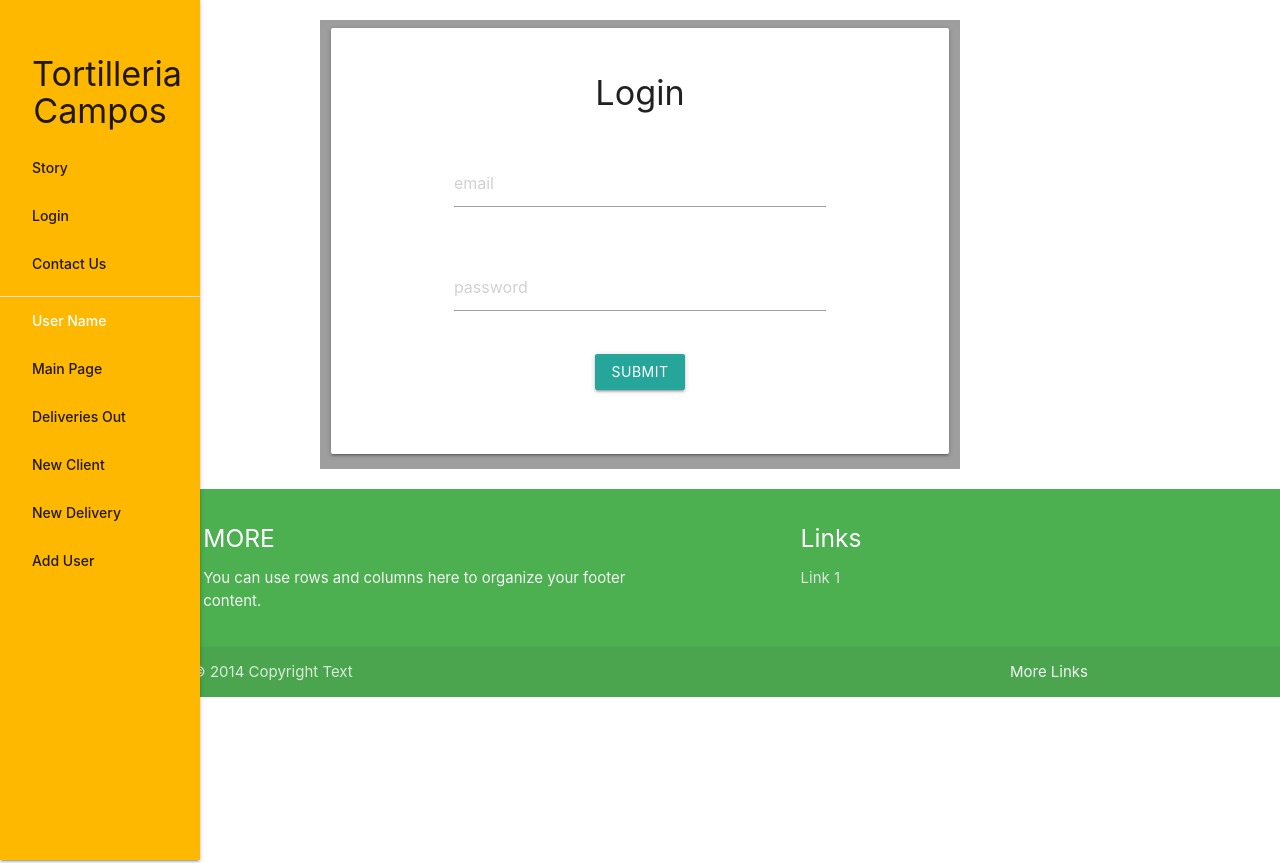
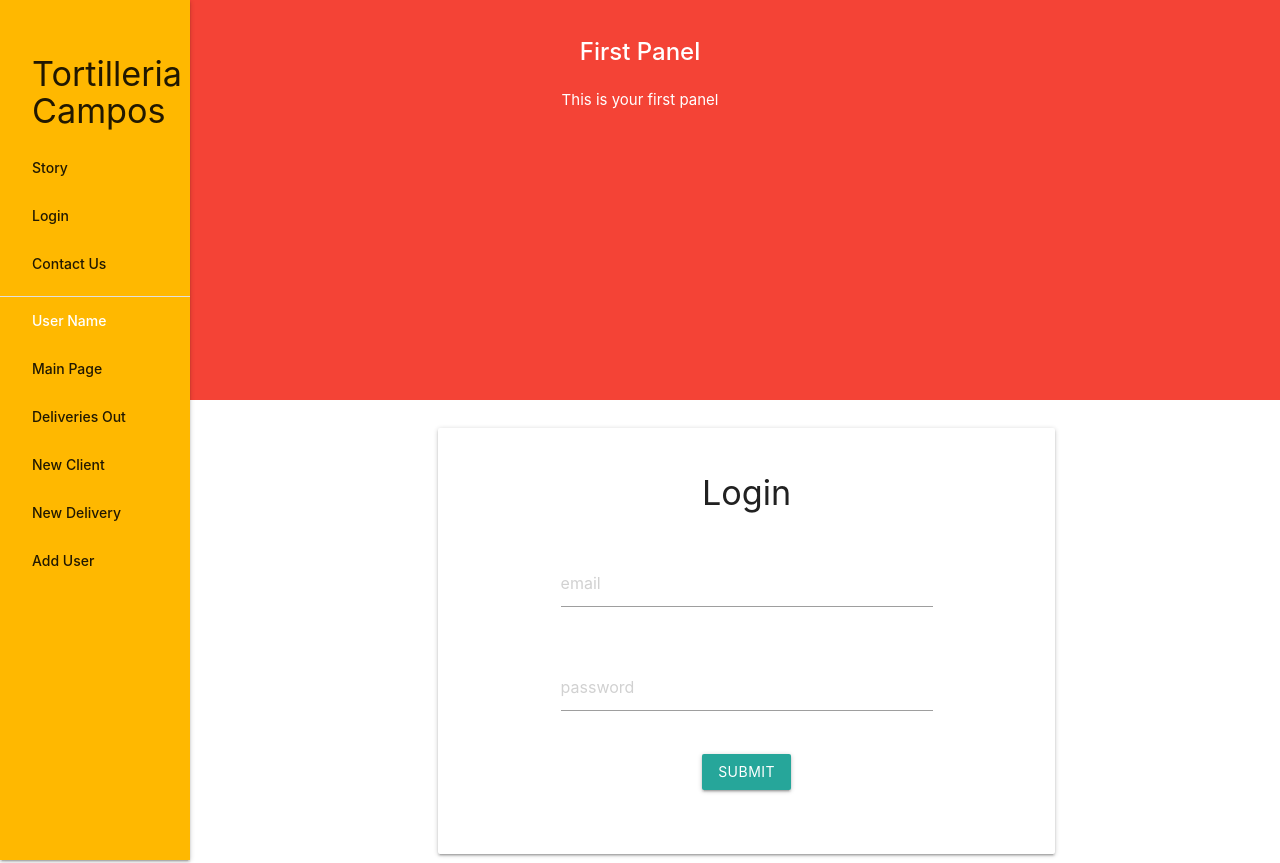
Before and after one commit to Surge3216/TortilleriaCampos, a React (Create React App) app in the folder tortilla/: page /login in a window 1280 px wide. Shown: the top 863 px of the page. Before the commit the page ends 800 px from the top, so only its background shows below. Built offline with nearby package versions, Linux system fonts and the light colour scheme.

Commit message:
added to the contact page

```diff
--- a/tortilla/src/App.js
+++ b/tortilla/src/App.js
@@ -5,7 +5,7 @@ import { BrowserRouter as Router, Route } from "react-router-dom";
 import Login from "./pages/Login"
 import Story from "./pages/Story"
 import Contact from "./pages/Contact";
-
+import Carousel from "./components/Carousel/index"
 
 class App extends Component{
 
@@ -14,6 +14,7 @@ class App extends Component{
     <Router>
       <div>
         <Navbar />
+        <Carousel />
         <Route exact path="/" component={Story}/>
         <Route exact path="/story" component={Story} />
         <Route exact path="/login" component={Login} />
--- a/tortilla/src/components/Card/index.js
+++ b/tortilla/src/components/Card/index.js
@@ -5,7 +5,7 @@ export class Card extends Component{
     render(){
         return(
         <div class="row login">
-            <div class="col l6 s12 m9 offset-m2 offset-l3 grey">
+            <div class="col l6 s12 m9 offset-m2 offset-l4 border">
               <div class="card-panel teal white">
                     <div class="row">
                         <div>
--- a/tortilla/src/components/Carousel/index.js
+++ b/tortilla/src/components/Carousel/index.js
@@ -1,26 +1,39 @@
 import React, { Component } from "react";
 import "./style.css";
 import M from 'materialize-css/dist/js/materialize';
+import image from "./Tortillas_de_maiz_blanco_(México)_01 (1).jpg";
+import Row from "../Row/index"
 
 export class Carousel extends Component{
 componentDidMount(){
     document.addEventListener('DOMContentLoaded', function() {
         var elems = document.querySelectorAll('.carousel');
         var instances = M.Carousel.init(elems, {});
-    });
+      });
+    var instance = M.Carousel.init({
+        fullWidth: true,
+        indicators: true
+      });
 };
     render(){
         return(
             <div>
-            <div className="container">
-              <div class="carousel">
-                <a class="carousel-item" href="#one!"><img src="https://pixabay.com/get/g2bba99bc34f6e22cbeab764c324b4686ddf4fb280d4cf275d3361f36672a692c0e106b6c97e262734a30c94bfe29080ffc565c62e786df683b103c24bd89b085_1920.jpg"/></a>
-                <a class="carousel-item" href="#two!"><img src="https://pixabay.com/get/gb01d0b3e10d4f71da89edfdc6fa062c625d718709d9382f62cc75049b29c20505d228cad7bb6b3405318cea658a50f43.jpg"/></a>
-                <a class="carousel-item" href="#three!"><img src="https://pixabay.com/get/ge0005b072a30347388075efb26091c0b24d286d10395f6634c126a6dd7a82058e58650dd8433da6f4c22bef9ac9ea8a6.jpg"/></a>
-                <a class="carousel-item" href="#four!"><img src="https://pixabay.com/get/ge74bf9f47d66564a137c1a1b9966418ace9292024776b42c93fda53e3ea2155754d4ace1da1c07f021bef6efae39e732.jpg"/></a>
-                <a class="carousel-item" href="#five!"><img src="https://pixabay.com/get/ga4b65c2051494a6d02c7b9071aa11dd359289c5b3c4db69f2d734e7bec472955610500729a7c56cb66fa732f08f3c524.jpg"/></a>
-              </div>
-            </div>
+                  <div class="carousel carousel-slider center">
+    <div class="carousel-item red white-text" href="#one!">
+      <h2>First Panel</h2>
+      <p class="white-text">This is your first panel</p>
+    </div>
+    <div class="carousel-item amber white-text" href="#two!">
+      <h2>Second Panel</h2>
+      <p class="white-text">This is your second panel</p>
+    </div>
+    <div class="carousel-item green white-text" href="#three!">
+      <h2>Third Panel</h2>
+      <p class="white-text">This is your third panel</p>
+    </div>
+    <img class="carousel-item" src={image} href="#four!">
+    </img>
+  </div>
             </div>
         )
     }
--- a/tortilla/src/components/Carousel/style.css
+++ b/tortilla/src/components/Carousel/style.css
@@ -1,6 +1,16 @@
-.carousel .carousel-item {
-    width:600px !important;
+
+
+/* .carousel-item {
+    width:900px !important;
     height: auto !important;
     padding-bottom: 20px !important;
-    padding-top: 20px !important;
+} */
+
+.hero{
+
 }
+
+.imagebox{
+height: 100px;
+width: auto;
+}
--- /dev/null
+++ b/tortilla/src/components/Col/index.js
@@ -0,0 +1,8 @@
+import React from "react";
+
+function Col(props) {
+
+  return <div>{props.children}</div>;
+}
+
+export default Col;
--- a/tortilla/src/components/Footer/index.js
+++ b/tortilla/src/components/Footer/index.js
@@ -6,25 +6,14 @@ export class Footer extends Component {
     render(){
         return(
     <div>
-        <footer class="page-footer green">
+        <footer class="page-footer">
           <div class="container">
             <div class="row">
-              <div class="col l6 s12">
-                <h5 class="white-text">MORE</h5>
-                <p class="grey-text text-lighten-4">You can use rows and columns here to organize your footer content.</p>
-              </div>
               <div class="col l4 offset-l2 s12">
-                <h5 class="white-text">Links</h5>
                 <ul>
-                  <li><a class="grey-text text-lighten-2" href="#!">Link 1</a></li>
+                  <li><a class="grey-text text-lighten-2" href="#!">contact us</a></li>
                 </ul>
               </div>
-            </div>
-          </div>
-          <div class="footer-copyright">
-            <div class="container">
-            © 2014 Copyright Text
-            <a class="grey-text text-lighten-4 right" href="#!">More Links</a>
             </div>
           </div>
         </footer>
--- a/tortilla/src/components/Footer/style.css
+++ b/tortilla/src/components/Footer/style.css
@@ -0,0 +1,4 @@
+.page-footer {
+    background-color: rgb(0,0,139) !important;
+    height: 100px !important;
+}
--- a/tortilla/src/components/Navbar/style.css
+++ b/tortilla/src/components/Navbar/style.css
@@ -3,6 +3,6 @@
 }
 
 .panel{
-    width: 200px !important;
+    width: 190px !important;
     background-color: rgb(255,184,0) !important;
 }
--- /dev/null
+++ b/tortilla/src/components/Row/index.js
@@ -0,0 +1,7 @@
+import React from "react";
+
+function Row(props) {
+  return <div className="row">{props.children}</div>;
+}
+
+export default Row;
--- a/tortilla/src/pages/Contact.js
+++ b/tortilla/src/pages/Contact.js
@@ -1,9 +1,25 @@
 import React from 'react'
+import Row from '../components/Row/index'
 
 function Contact() {
     return (
         <div>
-
+            <Row>
+                <div className="col l3 offset-l3 m6 offset-m1">
+                    <h5> Tortilla Campos</h5>
+                    <h6>Email: tortilleriacampos@gmail.com</h6>
+                    <h6>Phone: 801-347-8284</h6>
+                    <h6>775 South 900 West</h6>
+                    <h6>Salt Lake City, UT 84104</h6>
+                </div>
+                <div className="col l6">
+                <iframe src="https://www.google.com/maps/embed?pb=!1m18!1m12!1m3!1d3022.4462887412615!2d-111.91869208509424!3d40.752207943092486!2m3!1f0!2f0!3f0!3m2!1i1024!2i768!4f13.1!3m3!1m2!1s0x8752f4e6029c759f%3A0x4cfabb890b3cf1f2!2sCampos%20Market!5e0!3m2!1sen!2sus!4v1620718499804!5m2!1sen!2sus"
+                width="500"
+                height="450"
+                allowfullscreen=""
+                loading="lazy"></iframe>
+                </div>
+            </Row>
         </div>
     )
 };
--- a/tortilla/src/pages/Story.js
+++ b/tortilla/src/pages/Story.js
@@ -1,11 +1,45 @@
 import React from 'react';
 import Carousel from '../components/Carousel/index'
+import Row from '../components/Row/index';
+import Col from '../components/Col/index'
 
 function Story() {
     return (
         <div>
-            <Carousel/>
-            <p>hjghkl kj;j;</p>
+
+            <Row>
+                <div className="col l4 offset-l3">
+                <p>
+              Lorem ipsum dolor sit amet, consectetur adipiscing elit. Nunc aliquet diam tortor, id
+              consequat mauris ullamcorper eu. Orci varius natoque penatibus et magnis dis
+              parturient montes, nascetur ridiculus mus. Pellentesque et dui id justo finibus
+              sollicitudin at et metus. Ut feugiat tellus nec metus commodo, sed suscipit nisi
+              gravida. Duis eget vestibulum quam, ut porttitor sem. Donec sagittis mi sollicitudin
+              turpis semper, et interdum risus lobortis. Vestibulum suscipit nunc non egestas
+              tristique. Proin hendrerit efficitur malesuada. Mauris lorem urna, sodales accumsan
+              quam non, tristique tempor erat. Nullam non sem facilisis, tempus tortor sit amet,
+              volutpat nisl. Ut et turpis non nunc maximus mollis a vitae tortor. Pellentesque
+              mattis risus ac quam laoreet cursus. Praesent suscipit orci neque, vestibulum
+              tincidunt augue tincidunt non. Duis consequat mattis tortor vitae mattis.
+            </p>
+            </div>
+            <div className="col l4">
+            <p>
+              Lorem ipsum dolor sit amet, consectetur adipiscing elit. Nunc aliquet diam tortor, id
+              consequat mauris ullamcorper eu. Orci varius natoque penatibus et magnis dis
+              parturient montes, nascetur ridiculus mus. Pellentesque et dui id justo finibus
+              sollicitudin at et metus. Ut feugiat tellus nec metus commodo, sed suscipit nisi
+              gravida. Duis eget vestibulum quam, ut porttitor sem. Donec sagittis mi sollicitudin
+              turpis semper, et interdum risus lobortis. Vestibulum suscipit nunc non egestas
+              tristique. Proin hendrerit efficitur malesuada. Mauris lorem urna, sodales accumsan
+              quam non, tristique tempor erat. Nullam non sem facilisis, tempus tortor sit amet,
+              volutpat nisl. Ut et turpis non nunc maximus mollis a vitae tortor. Pellentesque
+              mattis risus ac quam laoreet cursus. Praesent suscipit orci neque, vestibulum
+              tincidunt augue tincidunt non. Duis consequat mattis tortor vitae mattis.
+            </p>
+            </div>
+            </Row>
+
         </div>
     )
 }
```
Also changed, not shown: tortilla/src/components/Container/index.js (added, +7 -0 lines), tortilla/src/components/Carousel/Tortillas_de_maiz_blanco_(México)_01 (1).jpg (added).
